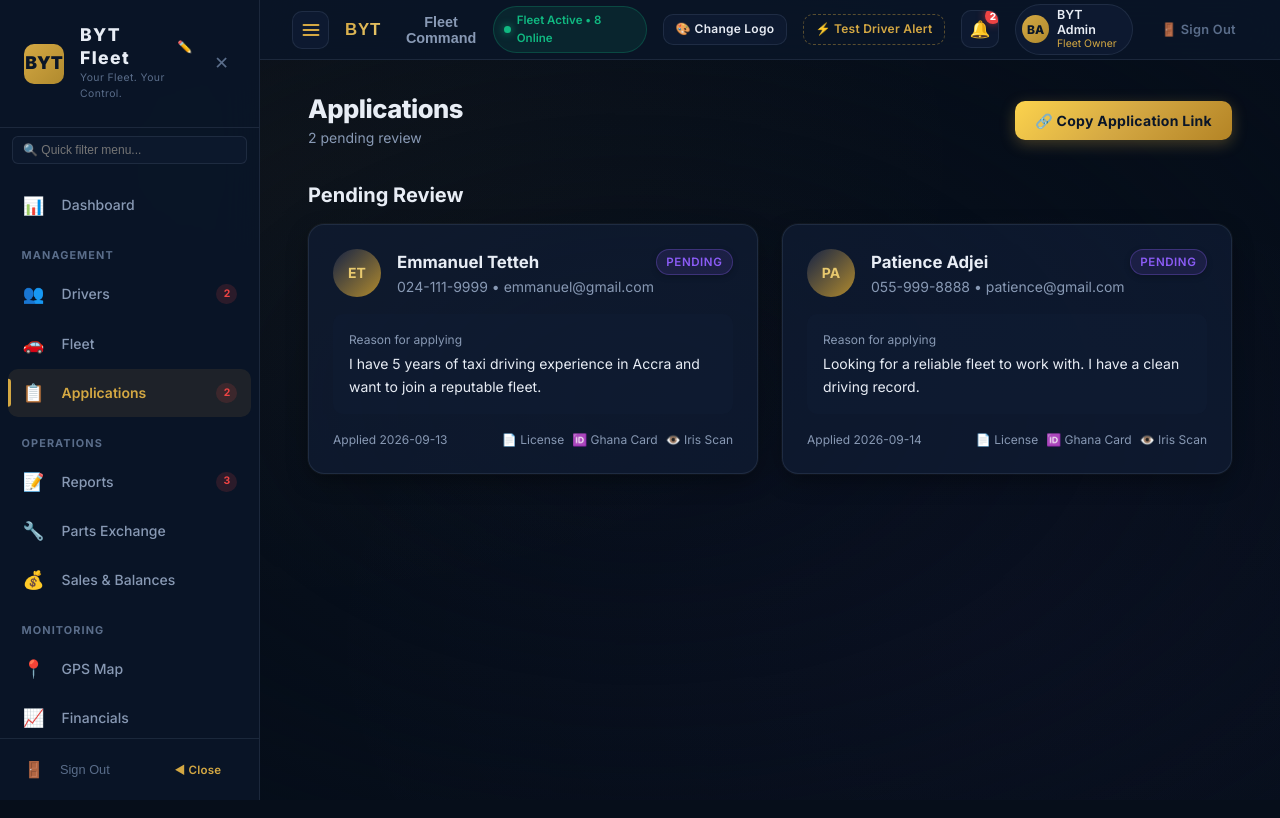
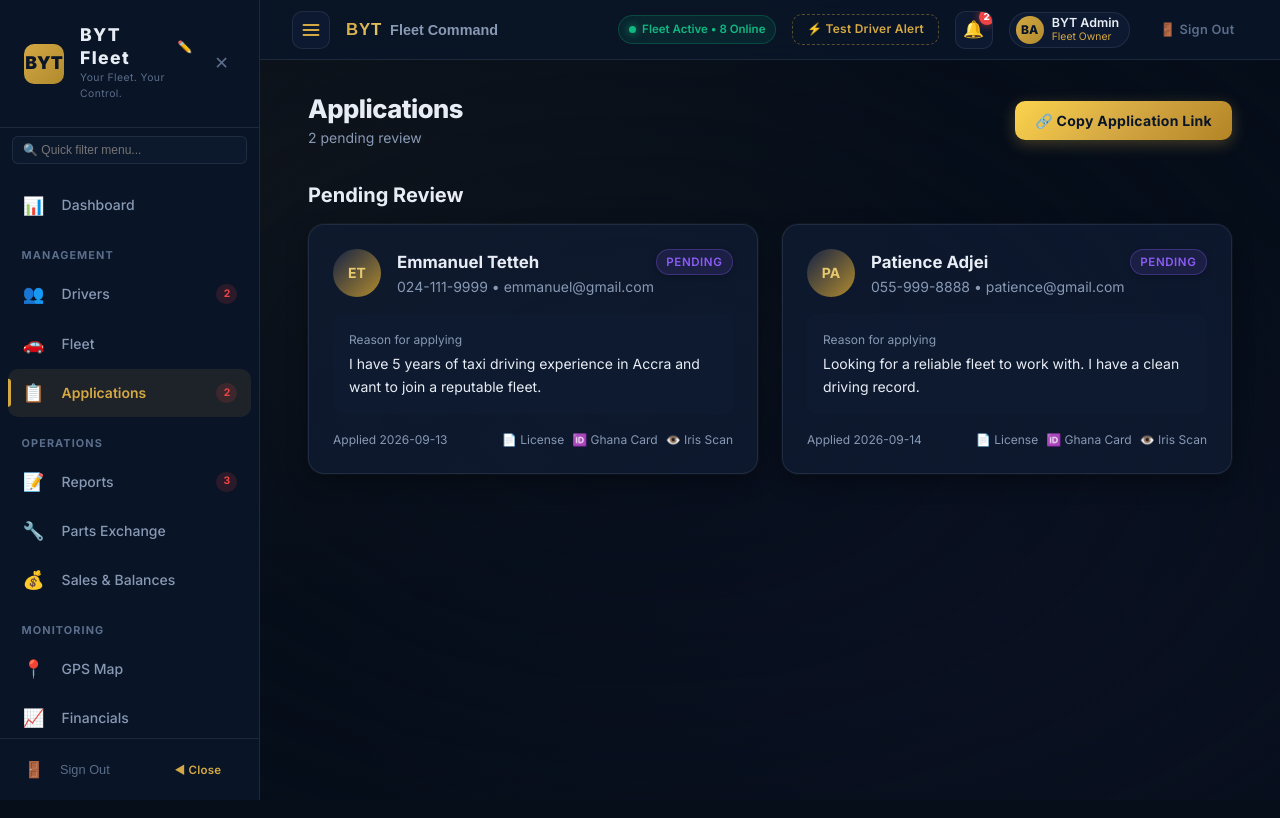
Before and after one commit to ebencool12/car-management-system, a Next.js app: page /admin/applications in a window 1280 px wide. Shown: the top 818 px of the page. Built offline with nearby package versions, Linux system fonts and the light colour scheme.

Commit message:
chore: remove Change Logo button from admin topbar

```diff
--- a/src/app/admin/layout.tsx
+++ b/src/app/admin/layout.tsx
@@ -276,17 +276,6 @@ export default function AdminLayout({ children }: { children: ReactNode }) {
             <span className="pulse-dot" />
             <span className="status-text">Fleet Active • 8 Online</span>
           </div>
-
-          {/* Change Logo Button */}
-          <button
-            type="button"
-            onClick={() => setShowLogoModal(true)}
-            className="btn btn-secondary btn-sm"
-            style={{ fontSize: '0.75rem', gap: '4px' }}
-            title="Upload or change your company logo"
-          >
-            <span>🎨</span> Change Logo
-          </button>
 
           {/* Test Driver Alert Trigger */}
           <button
@@ -584,7 +573,7 @@ export default function AdminLayout({ children }: { children: ReactNode }) {
         <div className="modal-overlay" onClick={() => setShowLogoModal(false)}>
           <div className="modal" style={{ maxWidth: 480 }} onClick={e => e.stopPropagation()}>
             <div className="modal-header">
-              <h3>🎨 Change Brand Logo</h3>
+              <h3>Brand Logo Settings</h3>
               <button type="button" className="btn btn-ghost btn-icon" onClick={() => setShowLogoModal(false)}>✕</button>
             </div>
             <div className="modal-body">
```
